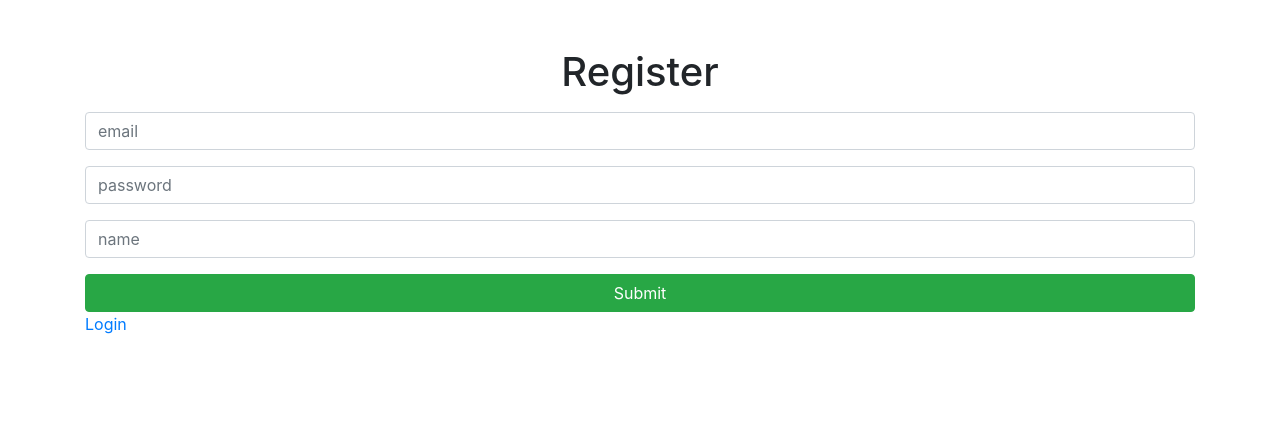
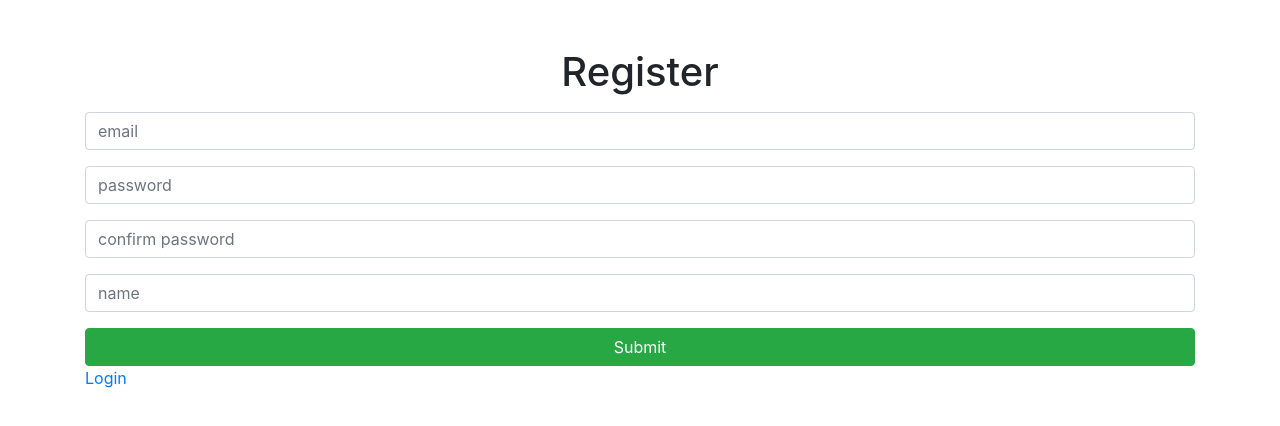
Before and after one commit to Gearoid76/Pernstack, a React (Create React App) app in the folder frontend/: page /register in a window 1280 px wide. Shown: the top 426 px of the page. Built offline with nearby package versions, Linux system fonts and the light colour scheme; no server answers.

Commit message:
tried to add a show/hide eye

```diff
--- a/frontend/src/components/Register.js
+++ b/frontend/src/components/Register.js
@@ -7,10 +7,11 @@ const Register = ({setAuth}) => {
   const [inputs, setInputs] = useState({
     email: "",
     password: "",
+    confirmPassword: "",
     name: ""
   });
 
-  const { email, password, name } = inputs;
+  const { email, password, confirmPassword, name } = inputs;
 
   const onChange = e =>
     setInputs({ ...inputs, [e.target.name]: e.target.value });
@@ -18,7 +19,7 @@ const Register = ({setAuth}) => {
   const onSubmitForm = async e => {
     e.preventDefault();
     try {
-      const body = { email, password, name };
+      const body = { email, password, confirmPassword, name };
       const response = await fetch("http://localhost:4000/auth/register",{
           method: "POST",
           headers: {
@@ -68,6 +69,14 @@ const Register = ({setAuth}) => {
                     value={password}
                     onChange={e => onChange(e)}
                 />
+                 <input
+                    type="password"
+                    name="confirmPassword"
+                    placeholder="confirm password"
+                    className="form-control my-3"
+                    value={confirmPassword}
+                    onChange={e => onChange(e)}
+                />
                 <input
                     type="text"
                     name="name"
@@ -76,7 +85,6 @@ const Register = ({setAuth}) => {
                     value={name}
                     onChange={e => onChange(e)}
                 />
-
 
                 <button className ="btn btn-success btn-block">Submit</button>
                 <Link to="/login">Login</Link>
```
Also changed, not shown: 1 other file (tests, documents, lock files or other folders).
